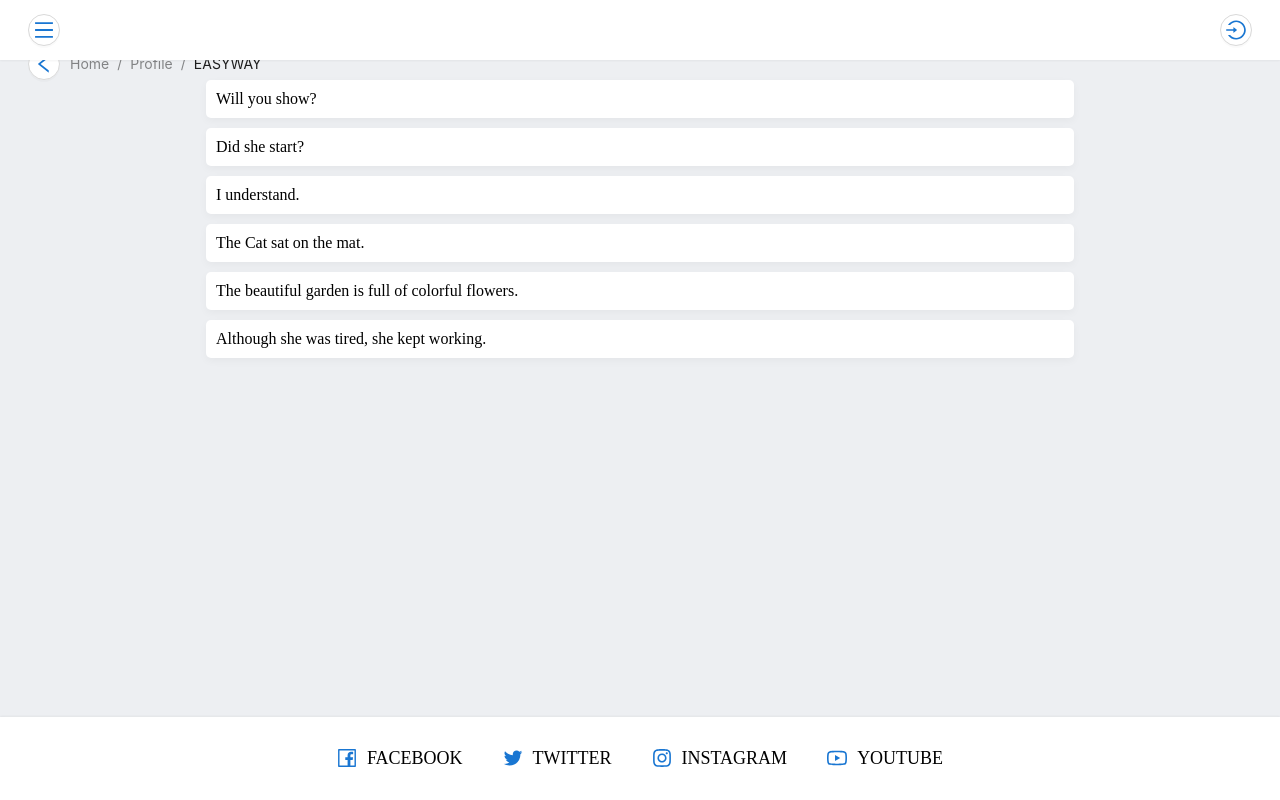
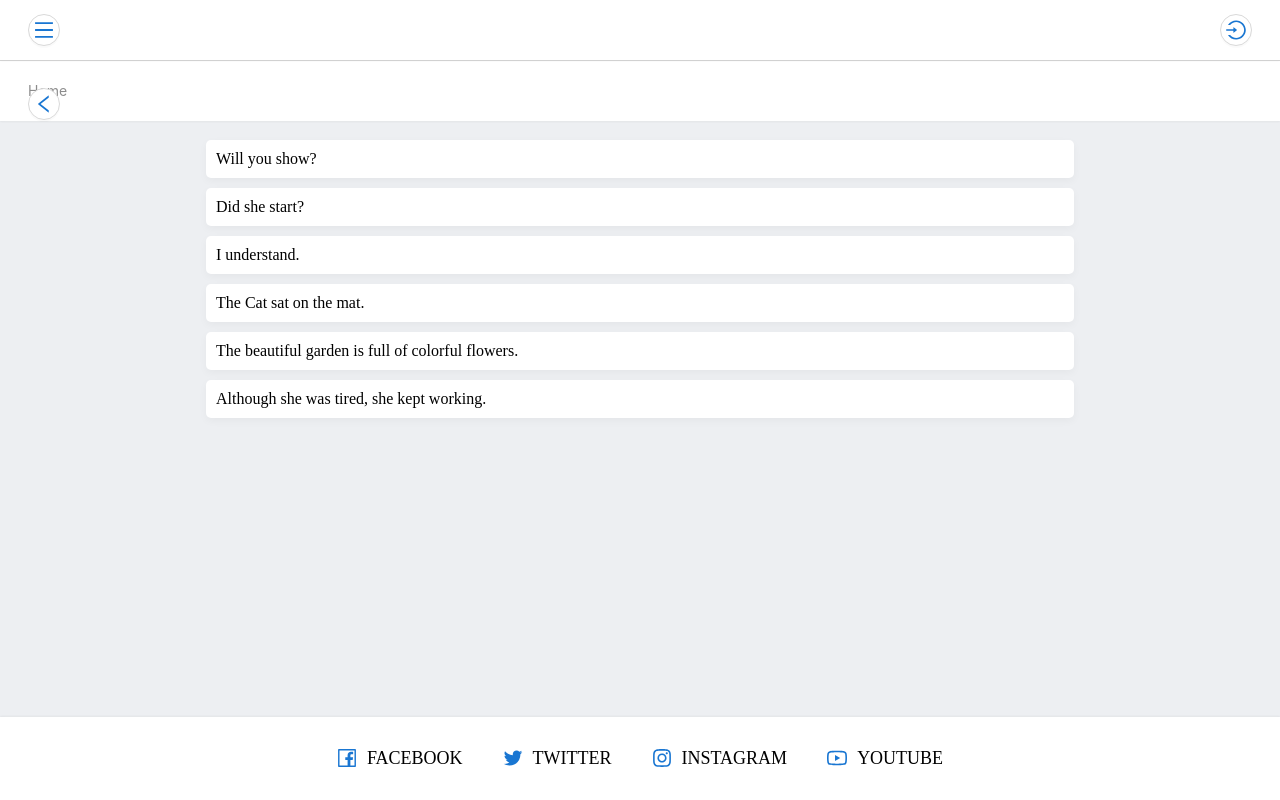
Before and after one commit to Vlad777mykola/easyway-client, a React (Vite) app: page / in a window 1280 px wide. Built offline with nearby package versions, Linux system fonts and the light colour scheme; no server answers.

Commit message:
feat(history header): make route depth header

```diff
--- a/src/layouts/header/Header.tsx
+++ b/src/layouts/header/Header.tsx
@@ -1,4 +1,4 @@
-import { Link } from 'react-router-dom';
+import { Link, useLocation } from 'react-router-dom';
 import { useNavigate } from 'react-router-dom';
 import { Icon } from '@/ui-components/Icon';
 import { Menu } from '@/ui-components/Menu';
@@ -6,6 +6,8 @@ import { useGetUser } from '@/modules/auth/hooks/useGetUser';
 import { CircleButton } from '@/ui-components/CircleButton';
 import { Navbar } from '@/shared/navbar';
 import styles from './header.module.css';
+import { Breadcrumb } from '@/ui-components/Breadcrumb';
+import { useEffect, useState } from 'react';
 
 const SideMenu = () => {
 	return (
@@ -18,15 +20,68 @@ const SideMenu = () => {
 	);
 };
 
+type LinkType = {
+	href: string;
+	title: string;
+};
+
 const Header = () => {
 	const navigate = useNavigate();
+	const location = useLocation();
 	const { data } = useGetUser();
+	const [depthRoute, setDepthRoute] = useState<LinkType[]>([]);
 
 	const handleClick = (link: string) => {
 		navigate(link);
 	};
 
+	const makeDepthRouterLocation = (url: string) => {
+		const urlArray = [...new Set(url.replace(/\/task.*$/, '').split('/'))];
+		let res: LinkType[] = [];
+		let link = '';
+		for (let i = 0; i < urlArray.length; i++) {
+			if (urlArray[i] === '') {
+				link += '/';
+				res = [
+					...res,
+					{
+						href: '/',
+						title: 'Home',
+					},
+				];
+			} else if (!isNaN(Number(urlArray[i]))) {
+				link += urlArray[i] + '/';
+				res = [
+					...res,
+					{
+						href: `${link}task/${urlArray[i]}`,
+						title: urlArray[i],
+					},
+				];
+			} else {
+				link += urlArray[i] + '/';
+				res = [
+					...res,
+					{
+						href: link,
+						title: urlArray[i],
+					},
+				];
+			}
+		}
+		console.log('RES: ', res);
+		return res;
+	};
+
+	useEffect(() => {
+		setDepthRoute(makeDepthRouterLocation(location.pathname));
+	}, [location.pathname]);
+
+	console.log('DEPTH ROUTE: ', depthRoute);
+	console.log('LOCATION PATHNAME: ', location.pathname);
+
 	return (
+		<div className={styles.headersContainer}>
 			<Navbar
 				RightSide={
 					data === undefined ? (
@@ -34,13 +89,20 @@ const Header = () => {
 							<Icon icon="login" />
 						</CircleButton>
 					) : (
+						<div>
 							<CircleButton onClick={() => handleClick('/profile')}>
 								<Icon icon="user" />
 							</CircleButton>
+						</div>
 					)
 				}
 				LeftSide={<Menu side="left" Items={<SideMenu />} />}
 			/>
+			<div className={styles.separateLine}></div>
+			<div className={styles.routeDepthContainer}>
+				<Breadcrumb items={[...depthRoute]} />
+			</div>
+		</div>
 	);
 };
 
--- a/src/layouts/header/header.module.css
+++ b/src/layouts/header/header.module.css
@@ -1,3 +1,9 @@
+.headersContainer {
+	position: static;
+	box-sizing: border-box;
+	width: 100%;
+}
+
 .headerLeftMenuList {
 	display: flex;
 	flex-direction: column;
@@ -12,3 +18,23 @@
 .headerLeftMenuList a:hover {
 	color: var(--color-primary);
 }
+
+.separateLine {
+	width: 100%;
+	height: 0.5px;
+	background: var(--checkbox-disabled-background);
+}
+
+.routeDepthContainer {
+	display: flex;
+	flex-direction: row;
+	align-items: center;
+	padding-left: 1.75rem;
+	padding-right: 1.75rem;
+	padding-top: 10px;
+	padding-bottom: 10px;
+	min-height: 40px;
+	top: 0;
+	background-color: #fff;
+	box-shadow: 0 1px 2px 0 rgba(0, 0, 0, 0.05);
+}
--- a/src/layouts/main/layouts.module.css
+++ b/src/layouts/main/layouts.module.css
@@ -6,7 +6,7 @@
 		'head'
 		'main'
 		'foot';
-	grid-template-rows: 60px 10fr 83px;
+	grid-template-rows: 120px 10fr 83px;
 	grid-template-columns: 1fr;
 }
 
--- a/src/pages/Home.tsx
+++ b/src/pages/Home.tsx
@@ -1,6 +1,5 @@
 import { useContext } from 'react';
 import { useNavigate } from 'react-router-dom';
-import { Breadcrumb } from 'antd';
 import { UserContext } from '@/context/UserContext';
 import { TaskList } from '@/modules/task-list';
 import { CircleButton } from '@/ui-components/CircleButton';
@@ -18,29 +17,14 @@ export const Home = () => {
 	console.log('USER: ', user);
 
 	return (
-		<>
+		<div>
 			<div className={styles.buttonContainer}>
 				<CircleButton onClick={goBack}>
 					<Icon icon="left" />
 				</CircleButton>
-				<Breadcrumb
-					items={[
-						{
-							href: '',
-							title: <span>Home</span>,
-						},
-						{
-							href: '/profile',
-							title: <span>Profile</span>,
-						},
-						{
-							title: 'EASYWAY',
-						},
-					]}
-				/>
 			</div>
 			<TaskList />
-		</>
+		</div>
 	);
 };
 
--- a/src/pages/home.module.css
+++ b/src/pages/home.module.css
@@ -1,8 +1,8 @@
 .buttonContainer {
-  position: fixed;
-  display: flex;
-  top: 6%;
-  left: 1.75rem;
-  gap: 10px;
-  align-items: center;
+	position: fixed;
+	display: flex;
+	top: 11%;
+	left: 1.75rem;
+	gap: 10px;
+	align-items: center;
 }
```
Lines whose indentation alone changed are shown as unchanged.
